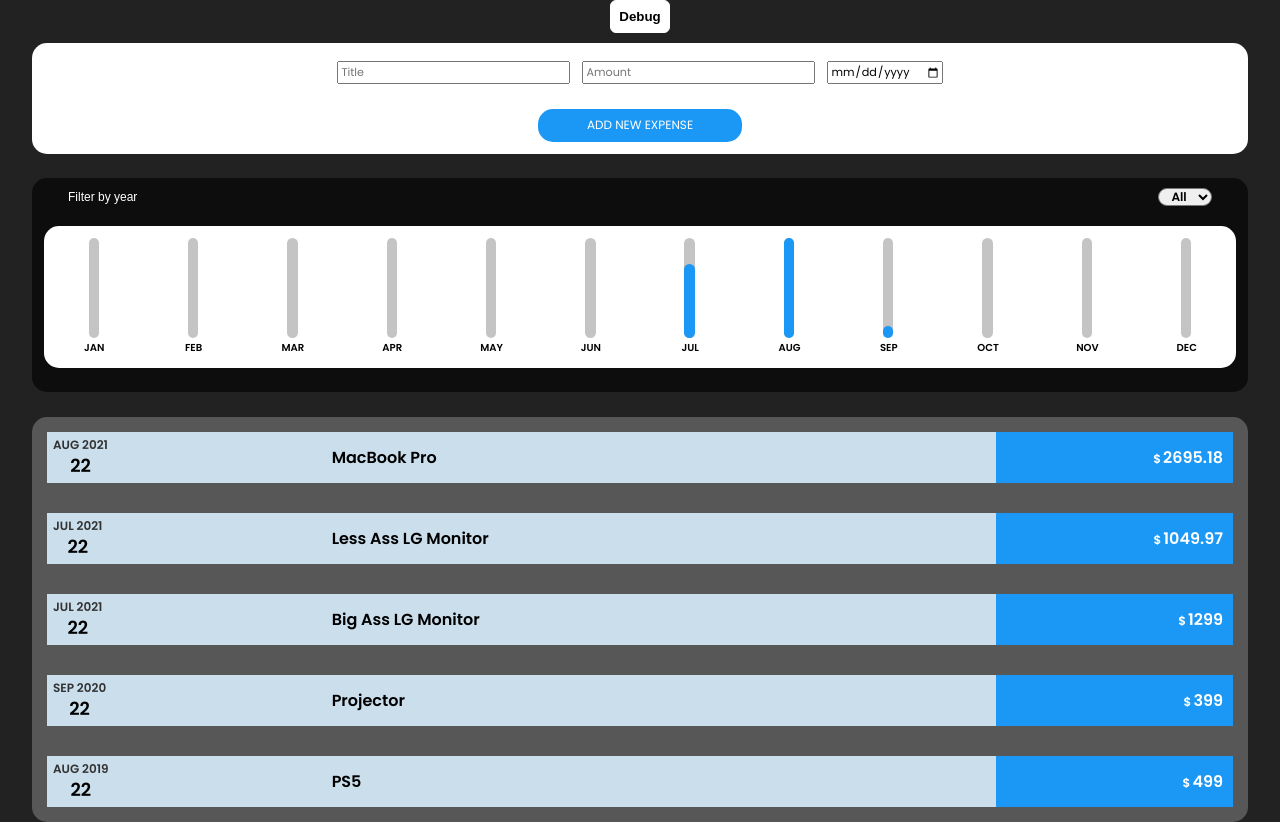
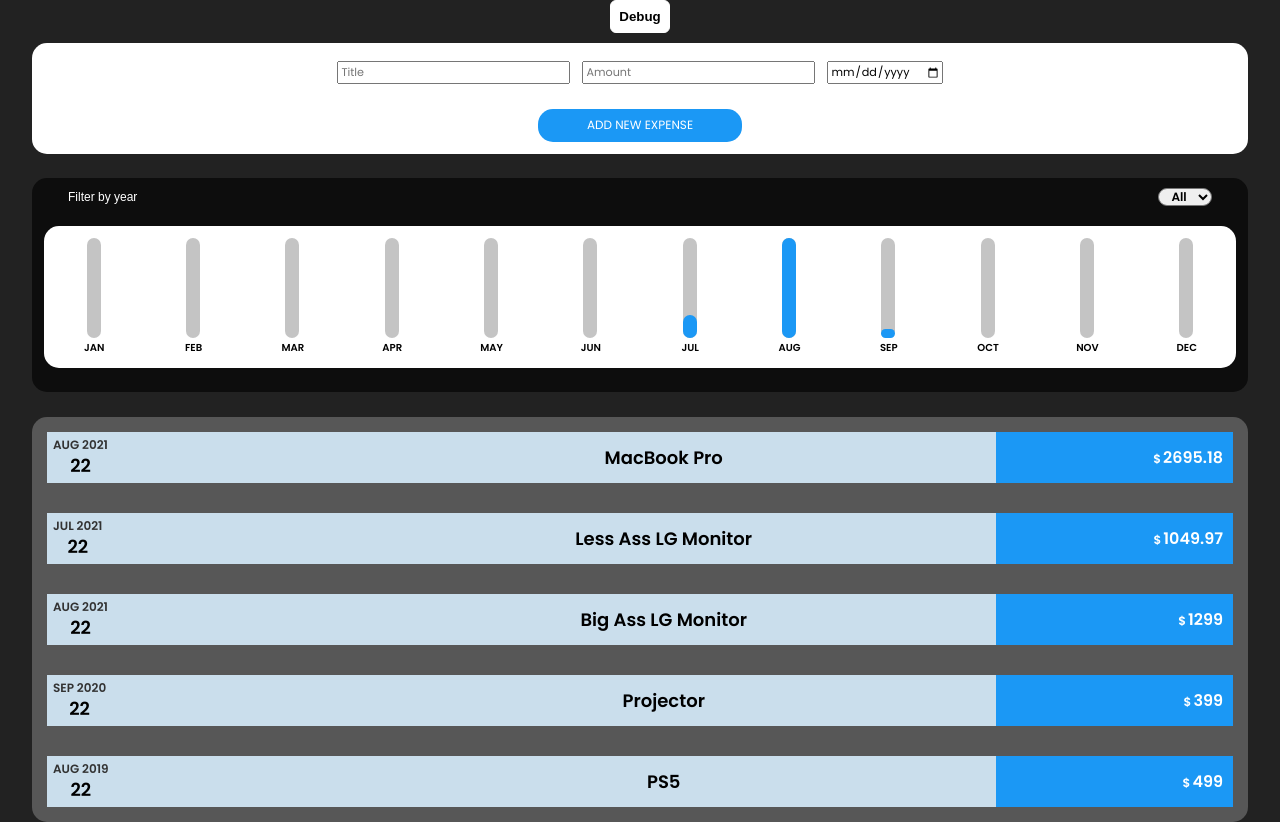
Before and after one commit to kartikkoul/cool-expense-tracker, a React (Create React App) app: page / in a window 1280 px wide. Built offline with nearby package versions, Linux system fonts and the light colour scheme; a web font is replaced by a local one.

Commit message:
- Chart finally added 🚀

```diff
--- a/src/App.js
+++ b/src/App.js
@@ -22,7 +22,7 @@ function App() {
         {
             id : '3',
             title : 'Big Ass LG Monitor',
-            date : new Date(2021, 6, 22),
+            date : new Date(2021, 7, 22),
             amount : 1299.00
         },
         {
--- a/src/myComponents/addExpenseSection/AddExpense.js
+++ b/src/myComponents/addExpenseSection/AddExpense.js
@@ -23,7 +23,9 @@ const AddExpense = (props) => {
     const addNewExpense = (e) =>{
         e.preventDefault();
 
-        const newExpense = {
+
+
+        const newExpense= {
             id : Math.random().toString(),
             title : inputTitle,
             date : new Date(inputDate),
@@ -31,6 +33,7 @@ const AddExpense = (props) => {
         }
 
         console.log(newExpense);
+
 
 
 
--- a/src/myComponents/chartSection/ChartBar.css
+++ b/src/myComponents/chartSection/ChartBar.css
@@ -1,3 +1,5 @@
+@import url('https://fonts.googleapis.com/css2?family=Poppins&display=swap');
+
 .chartBar{
     width: 100%;
     height: 100%;
@@ -11,7 +13,7 @@
 }
 
 .chartBarInner{
-    width: 20%;
+    width: 14px;
     height: 100px;
     background-color: #C4C4C4;
     border-radius: 15px;
@@ -23,11 +25,12 @@
     width: 100%;
     background-color: #1B98F5;
     border-radius: 15px;
-    transition: 500ms;
+    transition: 1000ms;
 }
 
 .chartBar .label{
     font-size: 63%;
     margin-top: 2px;
     margin-left: 1px;
+    font-family: 'Poppins', sans-serif;
 }
--- a/src/myComponents/expensesListSection/Expenses.css
+++ b/src/myComponents/expensesListSection/Expenses.css
@@ -8,4 +8,6 @@
     width: 100%;
     display: flex;
     flex-direction: column;
+    text-align: center;
+    font-size: 18px;
 }
--- a/src/myComponents/expensesListSection/Expenses.js
+++ b/src/myComponents/expensesListSection/Expenses.js
@@ -8,7 +8,7 @@ const Expenses = (props) => {
             <div className="expensesInner">
                 {props.filterYear.length>0?
                     props.filterYear.map(e=><Expense key={e.id} expenseObj={e}/>)
-                    :"<h1>Oops! No expenses found for this year !!</h1>"}
+                    :"Oops! No expenses found for this year !!"}
             </div>
         </div>
     )
```
